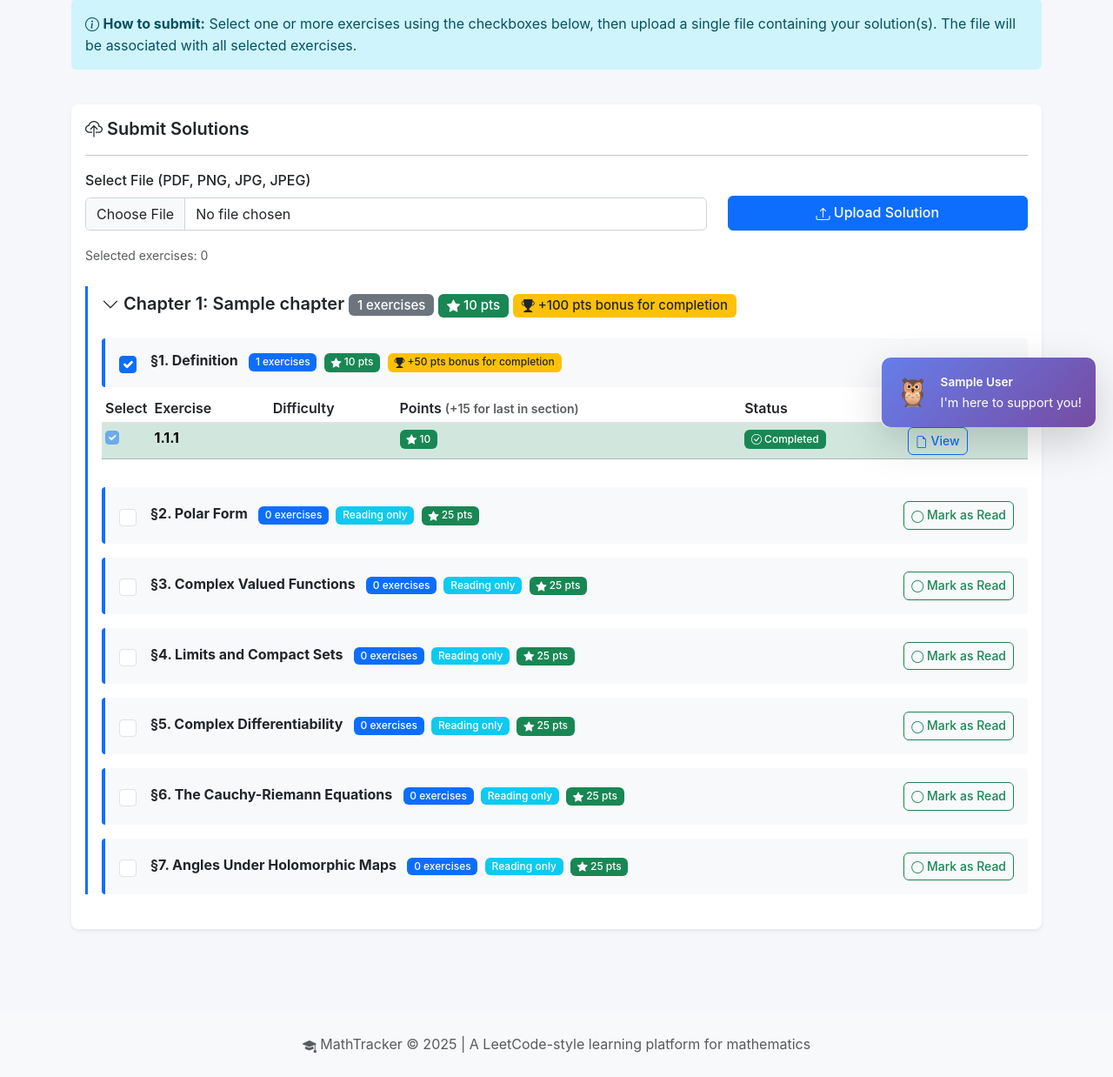
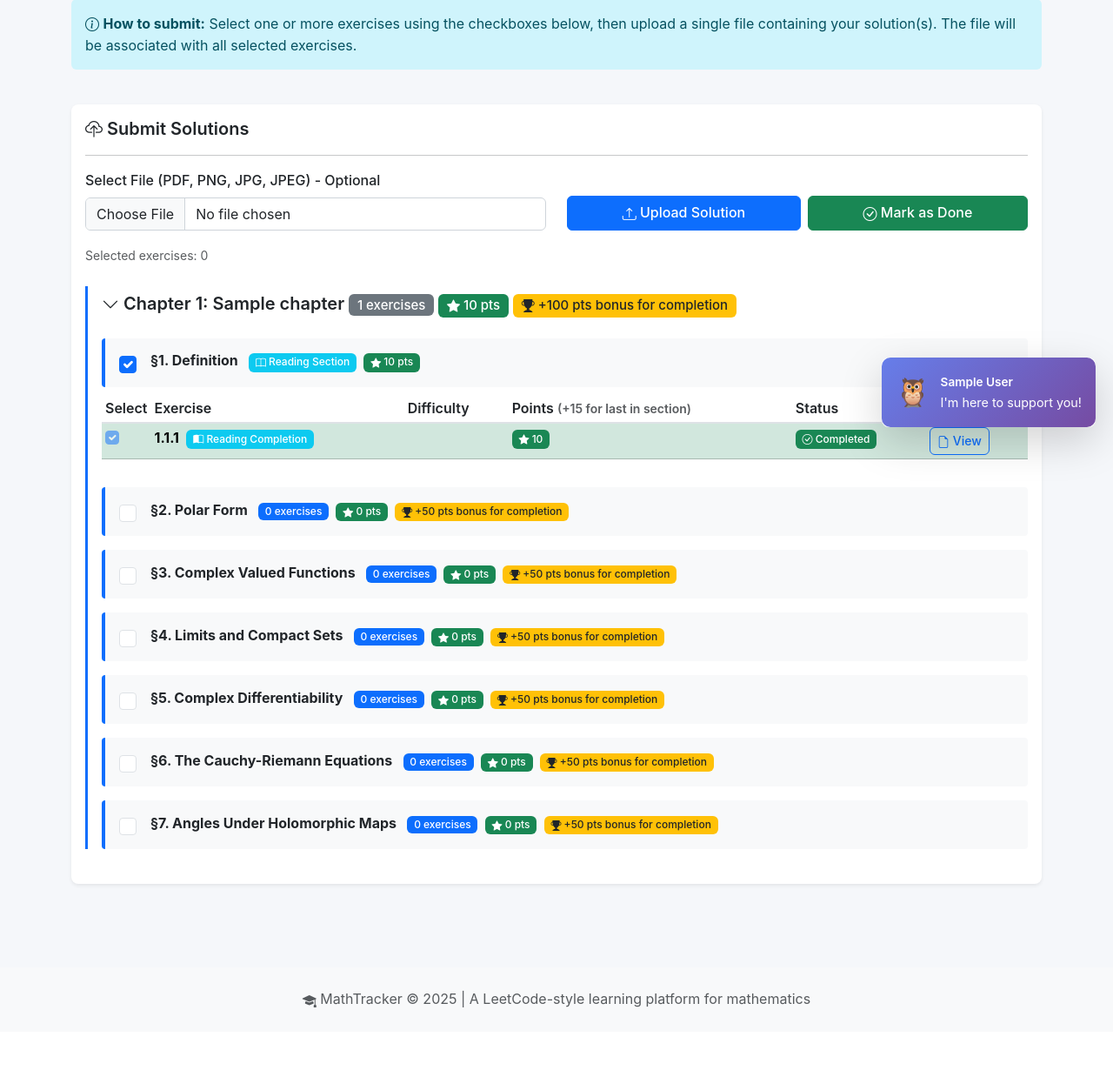
Before and after one commit to flairysky/playground, a Flask app: a page that uses templates/book_detail.html in a window 1280 px wide. Shown: the part 289-1527 px from the top of the page at 87% size. After the commit the page ends 1447 px from the top, so only its background shows below. Run offline with Flask 3, Linux system fonts and the light colour scheme; a user stored in the database is signed in; tables that the repository leaves empty hold one stand-in row (values such as "Sample post").

Commit message:
feat: Add 'Mark as Done' functionality for exercises without file uploads

```diff
--- a/app.py
+++ b/app.py
@@ -879,6 +879,171 @@ def create_app(config_class=Config):
 
         return redirect(url_for('book_detail', slug=slug))
 
+    @app.route('/books/<slug>/mark-done', methods=['POST'])
+    @login_required
+    def mark_exercises_done(slug):
+        """Mark exercises as done without uploading a file."""
+        book = Book.query.filter_by(slug=slug).first_or_404()
+
+        # Get selected exercise IDs
+        exercise_ids = request.form.getlist('exercises')
+
+        if not exercise_ids:
+            flash('No exercises selected.', 'warning')
+            return redirect(url_for('book_detail', slug=slug))
+
+        # Create submissions without file
+        submission_count = 0
+        total_points_earned = 0
+        today = date.today()
+
+        # First, collect valid exercises and check which are new
+        exercises_to_submit = []
+        for ex_id in exercise_ids:
+            exercise = Exercise.query.get(int(ex_id))
+            if exercise:
+                # Check if already submitted
+                existing = Submission.query.filter_by(
+                    user_id=current_user.id,
+                    exercise_id=exercise.id
+                ).first()
+
+                if not existing:
+                    exercises_to_submit.append(exercise)
+
+        # Group exercises by section and chapter to detect completions
+        sections_completing = set()
+        chapters_completing = set()
+
+        for exercise in exercises_to_submit:
+            # Check section completion
+            if exercise.section:
+                section_key = (exercise.chapter_id, exercise.section)
+                section_exercises = Exercise.query.filter_by(
+                    chapter_id=exercise.chapter_id,
+                    section=exercise.section
+                ).all()
+
+                completed_in_section = Submission.query.join(Exercise).filter(
+                    Submission.user_id == current_user.id,
+                    Exercise.chapter_id == exercise.chapter_id,
+                    Exercise.section == exercise.section
+                ).count()
+
+                batch_in_section = sum(1 for e in exercises_to_submit
+                                      if e.chapter_id == exercise.chapter_id and e.section == exercise.section)
+
+                if completed_in_section + batch_in_section == len(section_exercises):
+                    sections_completing.add(section_key)
+
+            # Check chapter completion
+            chapter_exercises = Exercise.query.filter_by(
+                chapter_id=exercise.chapter_id
+            ).all()
+
+            completed_in_chapter = Submission.query.join(Exercise).filter(
+                Submission.user_id == current_user.id,
+                Exercise.chapter_id == exercise.chapter_id
+            ).count()
+
+            batch_in_chapter = sum(1 for e in exercises_to_submit if e.chapter_id == exercise.chapter_id)
+
+            if completed_in_chapter + batch_in_chapter == len(chapter_exercises):
+                chapters_completing.add(exercise.chapter_id)
+
+        # Process each exercise
+        for exercise in exercises_to_submit:
+            # Check if this is last exercise in section (by number)
+            is_last_in_section = False
+            if exercise.section:
+                section_exercises = Exercise.query.filter_by(
+                    chapter_id=exercise.chapter_id,
+                    section=exercise.section
+                ).order_by(Exercise.number.desc()).first()
+                is_last_in_section = (section_exercises and section_exercises.id == exercise.id)
+
+            # Check if section will be complete with this batch
+            is_section_complete = False
+            if exercise.section:
+                section_key = (exercise.chapter_id, exercise.section)
+                is_section_complete = section_key in sections_completing
+
+            # Check if chapter will be complete with this batch
+            is_chapter_complete = exercise.chapter_id in chapters_completing
+
+            # Calculate points
+            points = exercise.calculate_points(
+                is_last_in_section=is_last_in_section,
+                is_section_complete=is_section_complete,
+                is_chapter_complete=is_chapter_complete
+            )
+
+            # Create submission without filename (use special marker)
+            submission = Submission(
+                user_id=current_user.id,
+                exercise_id=exercise.id,
+                filename='__marked_done__',  # Special marker for exercises marked as done
+                points_earned=points
+            )
+            db.session.add(submission)
+            submission_count += 1
+            total_points_earned += points
+
+        # Update user's total points
+        if not current_user.total_points:
+            current_user.total_points = 0
+        current_user.total_points += total_points_earned
+
+        # Update activity log for today
+        activity = ActivityLog.query.filter_by(
+            user_id=current_user.id,
+            date=today
+        ).first()
+
+        if activity:
+            activity.exercises_done += submission_count
+        else:
+            activity = ActivityLog(
+                user_id=current_user.id,
+                date=today,
+                exercises_done=submission_count
+            )
+            db.session.add(activity)
+
+        # Update streak
+        current_user.update_streak(today)
+
+        # Check and update weekly plans
+        update_weekly_plans_on_completion(current_user.id, book.id)
+
+        # Simulate fake user progress
+        simulate_fake_user_progress(current_user.id, submission_count, total_points_earned)
+
+        # Create new random fake users
+        new_users_count = create_random_fake_users()
+
+        db.session.commit()
+
+        # Store companion message in session if user has a companion
+        if current_user.companion_id:
+            chapters_in_upload = set(e.chapter_id for e in exercises_to_submit)
+            is_large_upload = len(chapters_in_upload) > 1
+            companion_msg = get_upload_message(current_user.companion_id, is_large_upload)
+            if companion_msg:
+                session['companion_message'] = companion_msg
+                flash(f"{companion_msg['emoji']} {companion_msg['name']}: {companion_msg['message']}", 'info')
+
+        # Flash success message
+        if total_points_earned > 0:
+            flash(f'Successfully marked {submission_count} exercise(s) as done! You earned {total_points_earned} points!', 'success')
+        else:
+            flash(f'Successfully marked {submission_count} exercise(s) as done!', 'success')
+
+        if new_users_count > 0:
+            flash(f'🆕 {new_users_count} new competitor(s) joined the platform!', 'info')
+
+        return redirect(url_for('book_detail', slug=slug))
+
     @app.route('/leaderboard')
     @login_required
     def leaderboard():
--- a/templates/book_detail.html
+++ b/templates/book_detail.html
@@ -43,13 +43,16 @@
                 <hr>
                 <form method="POST" action="{{ url_for('submit_solution', slug=book.slug) }}" enctype="multipart/form-data">
                     <div class="row">
-                        <div class="col-md-8 mb-3">
-                            <label class="form-label">Select File (PDF, PNG, JPG, JPEG)</label>
-                            <input type="file" name="solution_file" class="form-control" accept=".pdf,.png,.jpg,.jpeg" required>
+                        <div class="col-md-6 mb-3">
+                            <label class="form-label">Select File (PDF, PNG, JPG, JPEG) - Optional</label>
+                            <input type="file" name="solution_file" class="form-control" accept=".pdf,.png,.jpg,.jpeg" id="solution-file-input">
                         </div>
-                        <div class="col-md-4 mb-3 d-flex align-items-end">
-                            <button type="submit" class="btn btn-primary w-100">
+                        <div class="col-md-6 mb-3 d-flex align-items-end gap-2">
+                            <button type="submit" class="btn btn-primary flex-fill">
                                 <i class="bi bi-upload"></i> Upload Solution
+                            </button>
+                            <button type="button" class="btn btn-success flex-fill" id="mark-done-btn" onclick="markAsDone('{{ book.slug }}')">
+                                <i class="bi bi-check-circle"></i> Mark as Done
                             </button>
                         </div>
                     </div>
@@ -116,6 +119,7 @@
 
                                 {% for section_num in range(1, 8) %}
                                     {% set section_exercises = exercises_by_section.get(section_num, []) %}
+                                    {% set is_reading_section = (section_exercises|length == 1) %}
                                     {% set reading_key = chapter.id|string + '_' + section_num|string %}
                                     {% set is_reading_complete = reading_key in reading_sections_completed %}
                                     {% set chapter_multiplier = 1 + (0.05 * (chapter.number - 1)) %}
@@ -134,26 +138,16 @@
                                                        style="width: 20px; height: 20px;">
                                                 <h6 class="mb-0">
                                                     <strong>§{{ section_num }}. {{ section_names[section_num] }}</strong>
+                                                    {% if is_reading_section %}
+                                                    <span class="badge bg-info ms-2"><i class="bi bi-book"></i> Reading Section</span>
+                                                    <span class="badge bg-success ms-1"><i class="bi bi-star-fill"></i> {{ section_total_points }} pts</span>
+                                                    {% else %}
                                                     <span class="badge bg-primary ms-2">{{ section_exercises|length }} exercises</span>
-                                                    {% if section_exercises|length == 0 %}
-                                                    <span class="badge bg-info ms-1">Reading only</span>
-                                                    <span class="badge bg-success ms-1"><i class="bi bi-star-fill"></i> {{ reading_points }} pts</span>
-                                                    {% else %}
                                                     <span class="badge bg-success ms-1"><i class="bi bi-star-fill"></i> {{ section_total_points }} pts</span>
                                                     <span class="badge bg-warning text-dark ms-1"><i class="bi bi-trophy-fill"></i> +{{ (50 * chapter_multiplier) | round | int }} pts bonus for completion</span>
                                                     {% endif %}
                                                 </h6>
                                             </div>
-                                            {% if section_exercises|length == 0 %}
-                                            <div>
-                                                <form method="POST" action="{{ url_for('mark_reading_complete', slug=book.slug, chapter_id=chapter.id, section=section_num) }}" style="display: inline;">
-                                                    <button type="submit" class="btn btn-sm {% if is_reading_complete %}btn-success{% else %}btn-outline-success{% endif %}">
-                                                        <i class="bi bi-{% if is_reading_complete %}check-circle-fill{% else %}circle{% endif %}"></i>
-                                                        {% if is_reading_complete %}Completed{% else %}Mark as Read{% endif %}
-                                                    </button>
-                                                </form>
-                                            </div>
-                                            {% endif %}
                                         </div>
                                     </div>
 
@@ -184,6 +178,9 @@
                                                     </td>
                                                     <td>
                                                         <strong>{{ exercise.get_display_number() }}</strong>
+                                                        {% if is_reading_section %}
+                                                        <span class="badge bg-info ms-1"><i class="bi bi-book-half"></i> Reading Completion</span>
+                                                        {% endif %}
                                                     </td>
                                                     <td>
                                                         {% if exercise.difficulty %}
@@ -212,13 +209,23 @@
                                                     </td>
                                                     <td>
                                                         {% if exercise.id in submission_dict %}
+                                                            {% if submission_dict[exercise.id].filename == '__marked_done__' %}
+                                                            <span class="badge bg-info">
+                                                                <i class="bi bi-check-circle"></i> Marked Done
+                                                            </span>
+                                                            {% else %}
                                                             <a href="{{ url_for('uploaded_file', filename=submission_dict[exercise.id].filename) }}"
                                                                class="btn btn-sm btn-outline-primary"
                                                                target="_blank">
                                                                 <i class="bi bi-file-earmark"></i> View
                                                             </a>
+                                                            {% endif %}
                                                         {% else %}
+                                                            {% if is_reading_section %}
+                                                            <small class="text-muted"><i class="bi bi-info-circle"></i> Upload notes/summary</small>
+                                                            {% else %}
                                                             <span class="text-muted">-</span>
+                                                            {% endif %}
                                                         {% endif %}
                                                     </td>
                                                 </tr>
@@ -317,5 +324,40 @@
             });
         });
     });
+
+    // Mark exercises as done without uploading
+    function markAsDone(bookSlug) {
+        // Get all selected exercises that are not disabled (not already completed)
+        const selectedExercises = Array.from(document.querySelectorAll('.exercise-checkbox:checked:not(:disabled)'));
+
+        if (selectedExercises.length === 0) {
+            alert('Please select at least one exercise to mark as done.');
+            return;
+        }
+
+        // Get exercise IDs
+        const exerciseIds = selectedExercises.map(cb => cb.value);
+
+        // Confirm action
+        if (!confirm(`Mark ${exerciseIds.length} exercise(s) as done without uploading? You will earn points but won't have a file attached.`)) {
+            return;
+        }
+
+        // Create a form and submit it to use Flask's flash messages
+        const form = document.createElement('form');
+        form.method = 'POST';
+        form.action = `/books/${bookSlug}/mark-done`;
+
+        exerciseIds.forEach(id => {
+            const input = document.createElement('input');
+            input.type = 'hidden';
+            input.name = 'exercises';
+            input.value = id;
+            form.appendChild(input);
+        });
+
+        document.body.appendChild(form);
+        form.submit();
+    }
 </script>
 {% endblock %}
```
Also changed, not shown: add_reading_exercises.py (added, +45 -0 lines), check_sections.py (added, +24 -0 lines), test_mark_done.py (added, +56 -0 lines).
